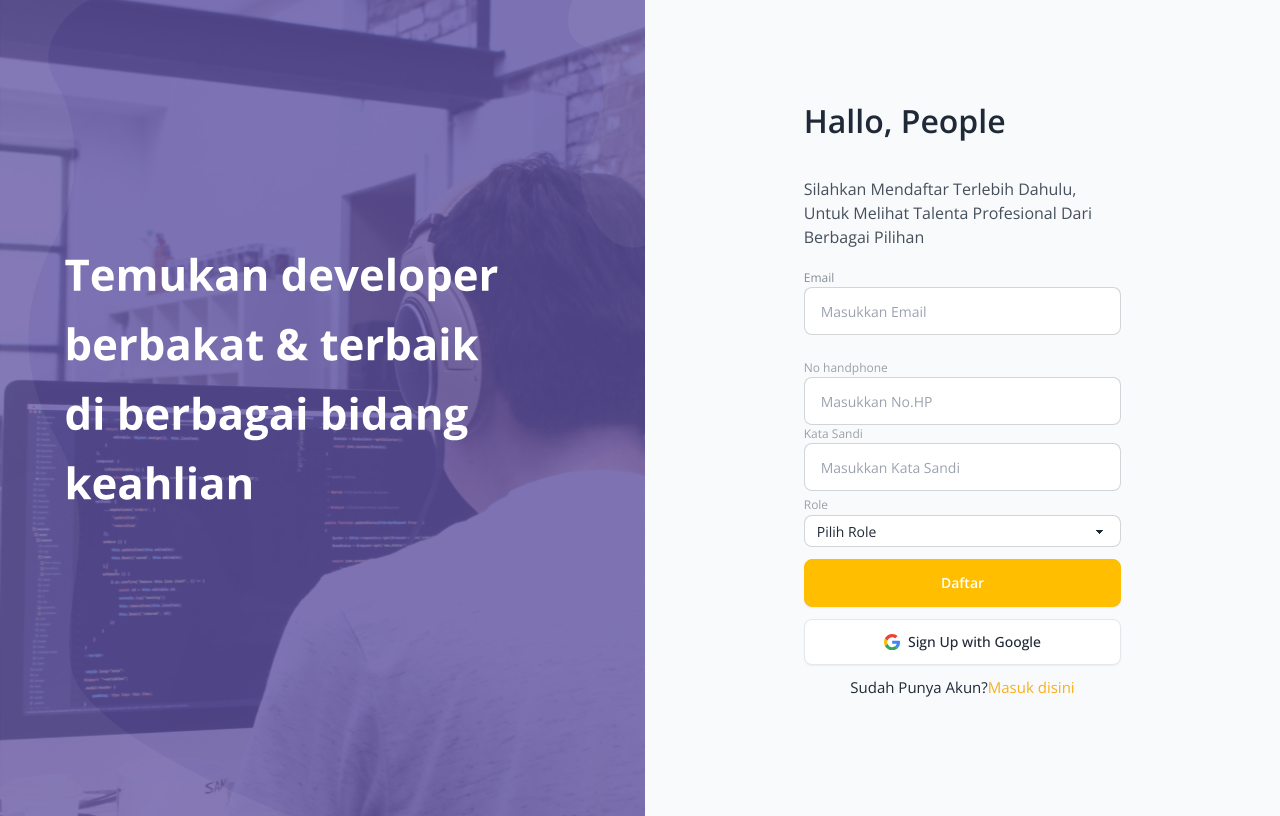
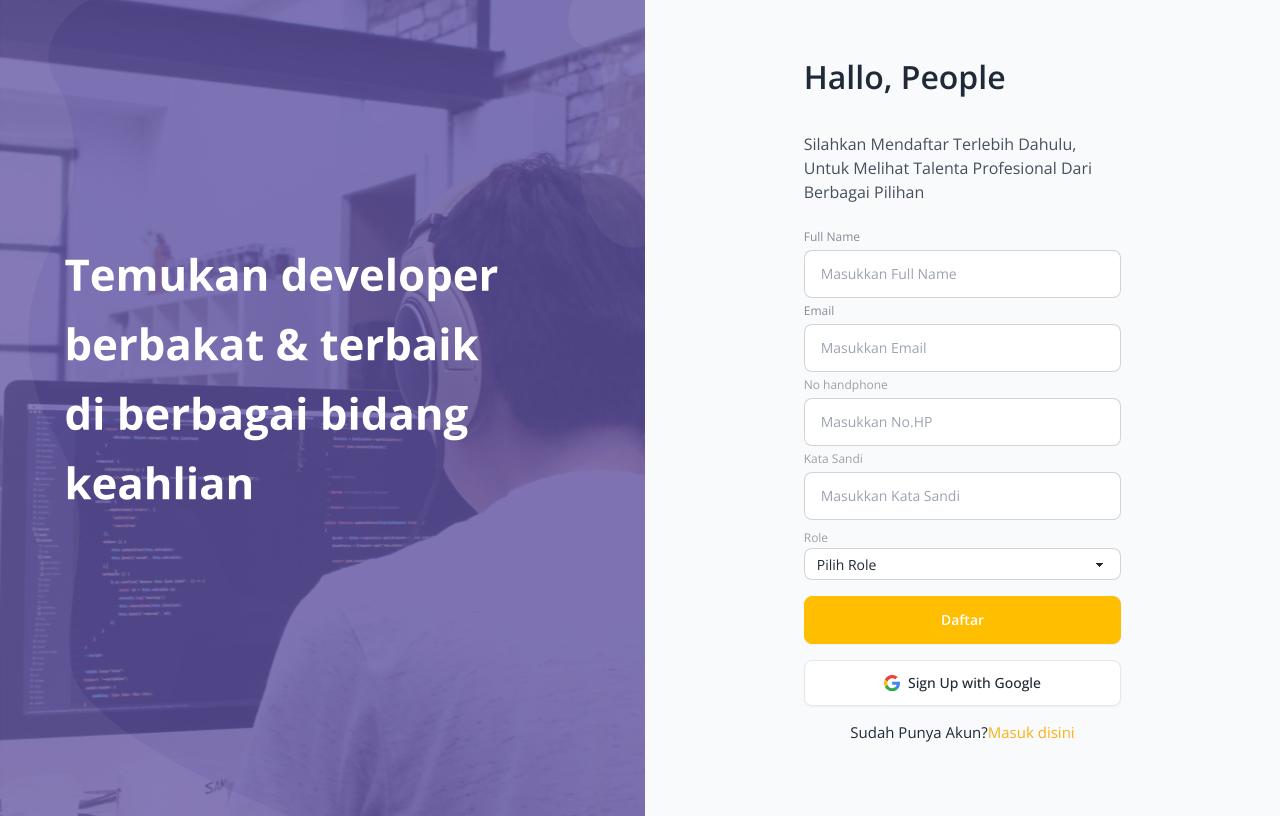
Before and after one commit to MuhamadJajuni/peworld-next-app, a Next.js app: page /register in a window 1280 px wide. Built offline with nearby package versions, Linux system fonts and the light colour scheme; a web font is replaced by a local one.

Commit message:
feature: +fullname form register

```diff
--- a/src/app/(auth)/register/page.tsx
+++ b/src/app/(auth)/register/page.tsx
@@ -12,6 +12,7 @@ export default function RegisterPage() {
   const { push } = useRouter();
   const [error, setError] = useState("");
   const [isLoading, setIsLoading] = useState(false);
+  const [name, setName] = useState("");
   const [email, setEmail] = useState("");
   const [NoHp, setNoHp] = useState("");
   const [password, setPassword] = useState("");
@@ -54,6 +55,7 @@ export default function RegisterPage() {
     const res = await fetch("/api/auth/register", {
       method: "POST",
       body: JSON.stringify({
+        name: e.target.name.value,
         email: e.target.email.value,
         password: e.target.password.value,
         NoHp: e.target.NoHp.value,
@@ -91,8 +93,8 @@ export default function RegisterPage() {
       </section>
       <section className="md:max-xl:flex flex justify-center items-center bg-slate-50 w-1/2">
         <form className="flex flex-col w-1/2" onSubmit={handleSubmit}>
-          <section className="flex flex-col">
-            <text className="text-2xl mb-[20px] text-[32px] font-openSans font-semibold">
+          <section className="flex flex-col gap-1 my-2">
+            <text className="text-2xl mb-[15px] text-[32px] font-openSans font-semibold">
               Hallo, People
             </text>
             <text className="font-normal my-5 mt-5 text-[#46505C]">
@@ -104,6 +106,16 @@ export default function RegisterPage() {
                 <h1 className="font-italic">{error}</h1>
               </div>
             )}
+            <label className="text-[12px] text-[#858D96]">Full Name</label>
+            <input
+              id="name"
+              name="name"
+              type="name"
+              value={name}
+              onChange={(e) => setName(e.target.value)}
+              placeholder="Masukkan Full Name"
+              className="input input-bordered w-full max-w-xs text-[14px]"
+            />
             <label className="text-[12px] text-[#858D96]">Email</label>
             <input
               id="email"
@@ -114,7 +126,6 @@ export default function RegisterPage() {
               placeholder="Masukkan Email"
               className="input input-bordered w-full max-w-xs text-[14px]"
             />
-            <br />
             <label className="text-[#9EA0A5] text-[12px]">No handphone</label>
             <input
               id="NoHp"
@@ -136,7 +147,7 @@ export default function RegisterPage() {
               className="input input-bordered w-full max-w-xs text-[14px] text-[#9EA0A5]"
             />
             <section>
-              <label htmlFor="role" className="text-[12px] text-[#9EA0A5] mt-3">
+              <label htmlFor="role" className="text-[12px] text-[#9EA0A5]">
                 Role
               </label>
               <select
--- a/src/app/api/auth/[...nextauth]/route.ts
+++ b/src/app/api/auth/[...nextauth]/route.ts
@@ -10,8 +10,8 @@ interface CredentialsWithRole {
 }
 
 interface UserWithRole {
+  name: string;
   email: string;
-  fullname: string;
   password: string;
   role: string;
 }
@@ -60,7 +60,7 @@ const authOptions: NextAuthOptions = {
     async jwt({ token, account, user }: any) {
       if (account?.provider === 'credentials') {
         token.email = user.email;
-        token.fullname = user.fullname;
+        token.name = user.name;
         token.role = user.role;
       }
       return token;
@@ -70,8 +70,8 @@ const authOptions: NextAuthOptions = {
       if ('email' in token) {
         session.user.email = token.email;
       }
-      if ('fullname' in token) {
-        session.user.fullname = token.fullname;
+      if ('name' in token) {
+        session.user.name = token.name;
       }
       if ('role' in token) {
         session.user.role = token.role;
--- a/src/app/components/NavbarAuth.tsx
+++ b/src/app/components/NavbarAuth.tsx
@@ -1,9 +1,13 @@
 import { signIn, signOut, useSession } from "next-auth/react";
 import Link from "next/link";
 import { usePathname, useRouter } from "next/navigation";
+import Image from "next/image";
 
-export default function NavbarAuth() {
+interface NavbarAuthProps {}
+
+const NavbarAuth: React.FC<NavbarAuthProps> = () => {
   const { data: session, status }: { data: any; status: string } = useSession();
+  console.log(session);
 
   const handleSignOut = () => {
     const isConfirmed = window.confirm("Apakah kamu mau Logout?");
@@ -15,7 +19,7 @@ export default function NavbarAuth() {
 
   return (
     <nav className="flex bg-white py-2 px-5 justify-between">
-      <div className="flex">
+      <div className="flex items-center">
         <h1 className="text-purple-500">Peworld</h1>
         <ul className="flex ml-3 gap-2">
           <Link href="/">
@@ -23,28 +27,39 @@ export default function NavbarAuth() {
               Home
             </li>
           </Link>
+          {status === "authenticated" && session?.user?.role === "workers" && (
             <Link href="/workers">
               <li className="text-black cursor-pointer hover:text-blue-300">
                 Workers
               </li>
             </Link>
+          )}
+          {status === "authenticated" && session?.user?.role === "recruiters" && (
             <Link href="/recruiters">
               <li className="text-black cursor-pointer hover:text-blue-300">
                 Recruiters
               </li>
             </Link>
+          )}
         </ul>
       </div>
       <div className="flex items-center">
         {status === "authenticated" ? (
           <>
-            <h4 className="text-black mr-2">Hi, {session?.user?.email}</h4>
+            <h4 className="text-black mr-2">Hi, {session?.user?.name}</h4>
             <button
               className="bg-orange-400 rounded-md px-3 text-sm h-7 hover:text-blue-300"
               onClick={handleSignOut}
             >
               Log Out
             </button>
+            {session?.user?.image && (
+              <Image
+                src={session.user.image}
+                alt="User Avatar"
+                className="w-8 h-8 rounded-full ml-2"
+              />
+            )}
           </>
         ) : (
           <button
@@ -57,4 +72,6 @@ export default function NavbarAuth() {
       </div>
     </nav>
   );
-}
+};
+
+export default NavbarAuth;
--- a/src/app/lib/service.ts
+++ b/src/app/lib/service.ts
@@ -21,6 +21,7 @@ export async function retrieveDataById(collectionName: string, id: string) {
 export async function register(
     data: {
         length: number
+        name: string,
         email: string
         password: string,
         NoHp: number,
```
Lines whose indentation alone changed are shown as unchanged.
